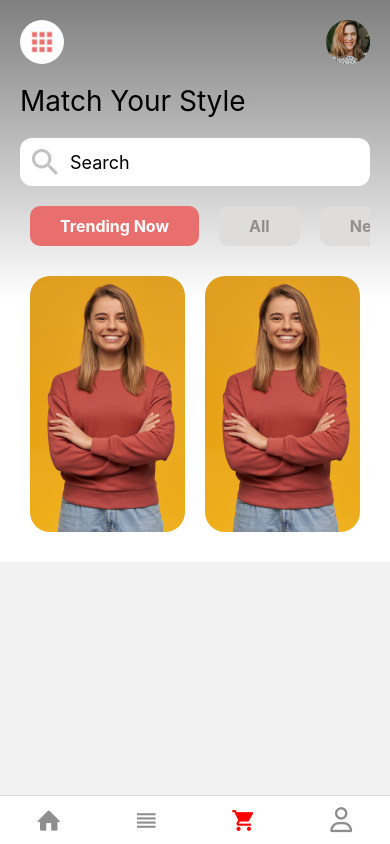
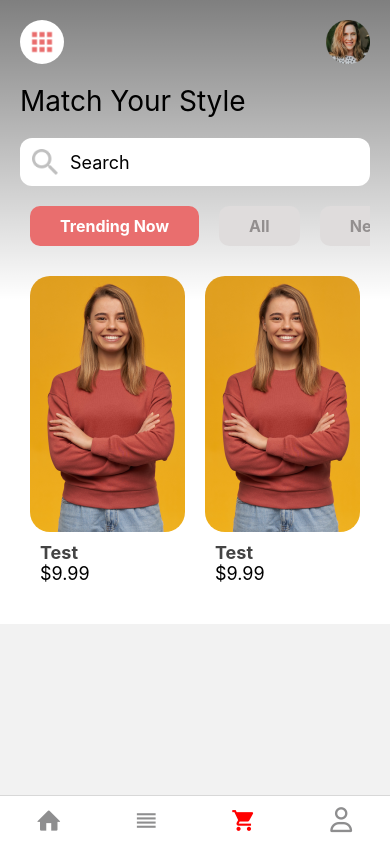
Before and after one commit to tee2490/EcommerceApp, a React Native app: screen /CART in a window 390 px wide. Built offline with nearby package versions, Linux system fonts and the light colour scheme.

Commit message:
Add Text into Card Component

```diff
--- a/src/components/ProductCard.jsx
+++ b/src/components/ProductCard.jsx
@@ -1,4 +1,4 @@
-import { Image, StyleSheet, View } from "react-native";
+import { Image, StyleSheet, Text, View } from "react-native";
 import React from "react";
 
 const ProductCatd = () => {
@@ -8,6 +8,10 @@ const ProductCatd = () => {
         source={require("../assets/girl2.png")}
         style={styles.coverImage}
       />
+      <View style={styles.contentContainer}>
+        <Text style={styles.title}>Test</Text>
+        <Text style={styles.price}>$9.99</Text>
+      </View>
     </View>
   );
 };
@@ -25,4 +29,15 @@ const styles = StyleSheet.create({
     width: "100%",
     borderRadius: 20,
   },
+  title: {
+    fontSize: 18,
+    fontWeight: "700",
+    color: "#444444",
+  },
+  price: {
+    fontSize: 18,
+  },
+  contentContainer: {
+    padding: 10,
+  },
 });
```
